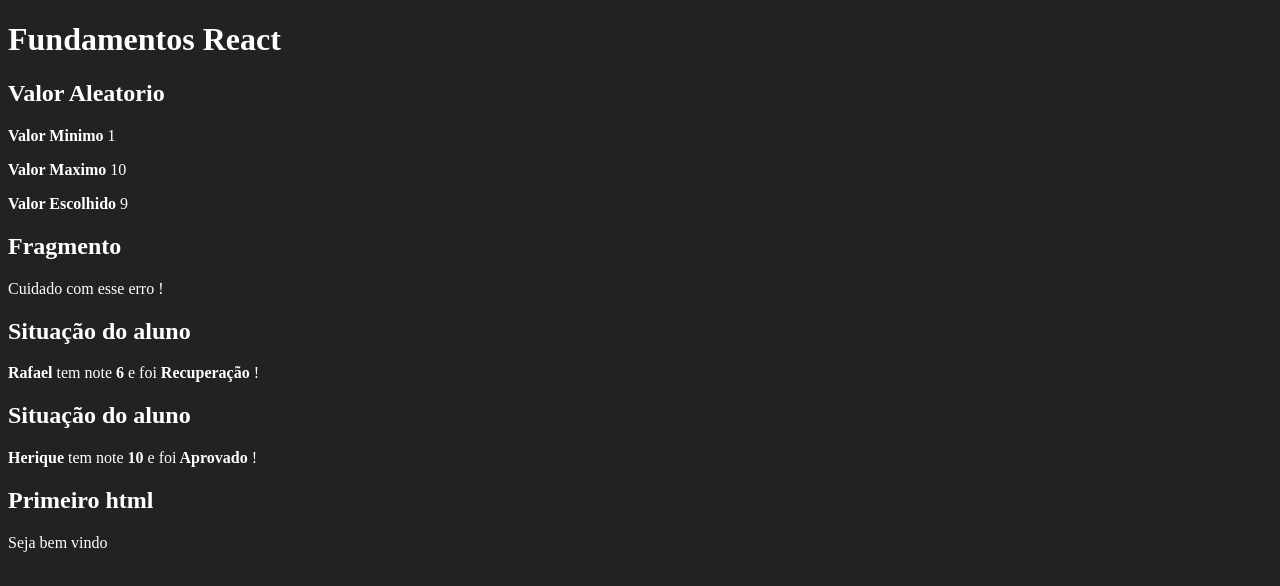
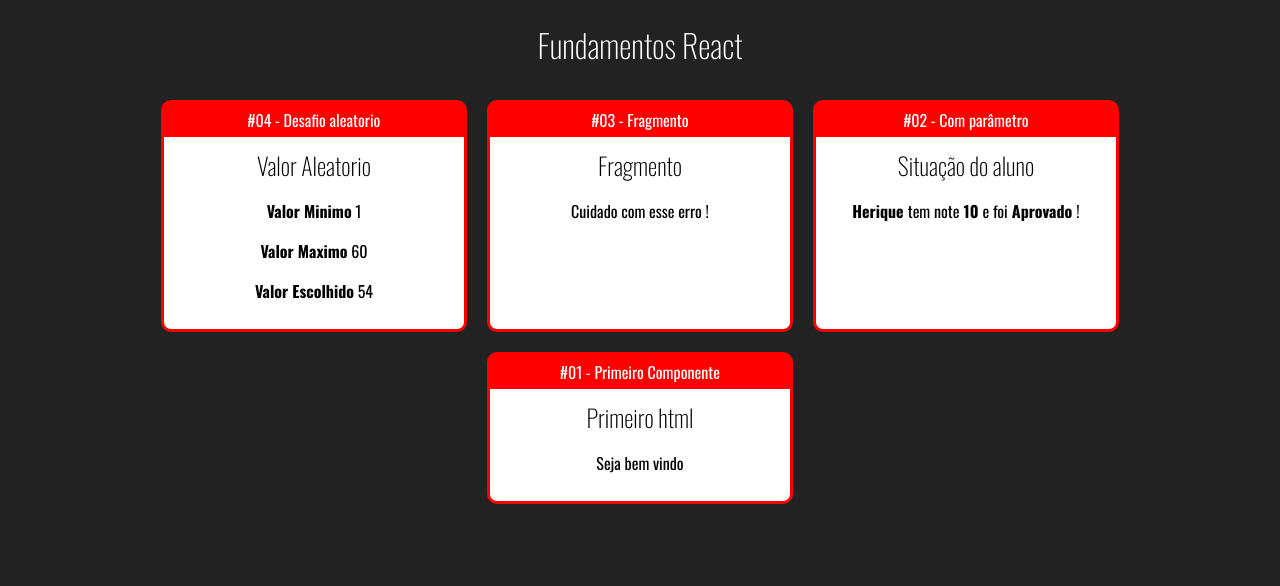
Before and after one commit to rafaelhfreitas/curso-react, a React (Create React App) app: page / in a window 1280 px wide. Shown: the top 586 px of the page. Built offline with nearby package versions, Linux system fonts and the light colour scheme.

Commit message:
CSS applitcation on project / create card component / children components

```diff
--- a/public/index.html
+++ b/public/index.html
@@ -11,6 +11,7 @@
     />
     <link rel="apple-touch-icon" href="%PUBLIC_URL%/logo192.png" />
     <link rel="manifest" href="%PUBLIC_URL%/manifest.json" />
+    <link href="https://fonts.googleapis.com/css2?family=Oswald:wght@200;300;400;500;600;700&display=swap" rel="stylesheet">
     <title>React App</title>
   </head>
   <body>
--- /dev/null
+++ b/src/App.css
@@ -0,0 +1,5 @@
+.App .Cards{
+    display: flex;
+    flex-wrap: wrap;
+    justify-content: center;
+}
--- a/src/App.jsx
+++ b/src/App.jsx
@@ -1,23 +1,35 @@
+import './App.css'
 import React from 'react'
 
+
+import Card from './components/layout/Card'
 import Primeiro from './components/basicos/Primeiro'
 import ComParametro from './components/basicos/ComParametro'
 import Fragmento from './components/basicos/Fragmento'
 import Aleatorio from './components/basicos/Aleatorio'
 
-
 export default (props) => {
     return (
-        <div id='app'>
+        <div className='App'>
             <h1> Fundamentos React </h1>
-            <Aleatorio min={1} max={10} />
+
+            <div  className='Cards'>
+                <Card titulo='#04 - Desafio aleatorio'>
+                    <Aleatorio min={1} max={60} />
+                </Card>
+                <Card titulo='#03 - Fragmento'>
                     <Fragmento/>
-            <ComParametro titulo='Situação do aluno' aluno='Rafael' nota={6}></ComParametro>
+                </Card>
+                <Card titulo='#02 - Com parâmetro'>
                     <ComParametro
                         titulo='Situação do aluno'
                         aluno='Herique'
                         nota={10}/>
+                </Card>
+                <Card titulo='#01 - Primeiro Componente'>
                     <Primeiro></Primeiro>
+                </Card>
+            </div>
         </div>
     )
 }
--- /dev/null
+++ b/src/components/layout/Card.css
@@ -0,0 +1,26 @@
+.Card {
+    background-color: red;
+    border: 3px solid red;
+    border-radius: 10px;
+    overflow: hidden;
+    margin: 10px;
+
+    display: flex;
+    flex-direction: column;
+    min-width: 300px;
+    max-width: 300px;
+
+}
+
+.Card .Title {
+    padding: 5px 0px;
+    display: flex;
+    justify-content: center;
+}
+
+.Card .Content {
+    flex-grow : 1;
+    background-color:#fff;
+    color: #000;
+    padding: 10px;
+}
--- /dev/null
+++ b/src/components/layout/Card.jsx
@@ -0,0 +1,14 @@
+import './Card.css'
+import React from 'react'
+
+export default function Card(props) {
+    return (
+        <div className='Card'>
+            <div className='Title'> { props.titulo }</div>
+            <div className='Content'>
+                {props.children}
+            </div>
+
+        </div>
+    )
+}
--- a/src/index.css
+++ b/src/index.css
@@ -1,4 +1,16 @@
  body {
+    font-family: Oswald;
     background-color: #222 ;
     color: #fff ;
+    text-align: center;
+    font-size: 1.4 rem;
  }
+
+
+ h1, h2, h3{
+    font-weight: 200;
+ }
+
+  h2, h3{
+   margin: 0;
+}
```
Lines whose indentation alone changed are shown as unchanged.
